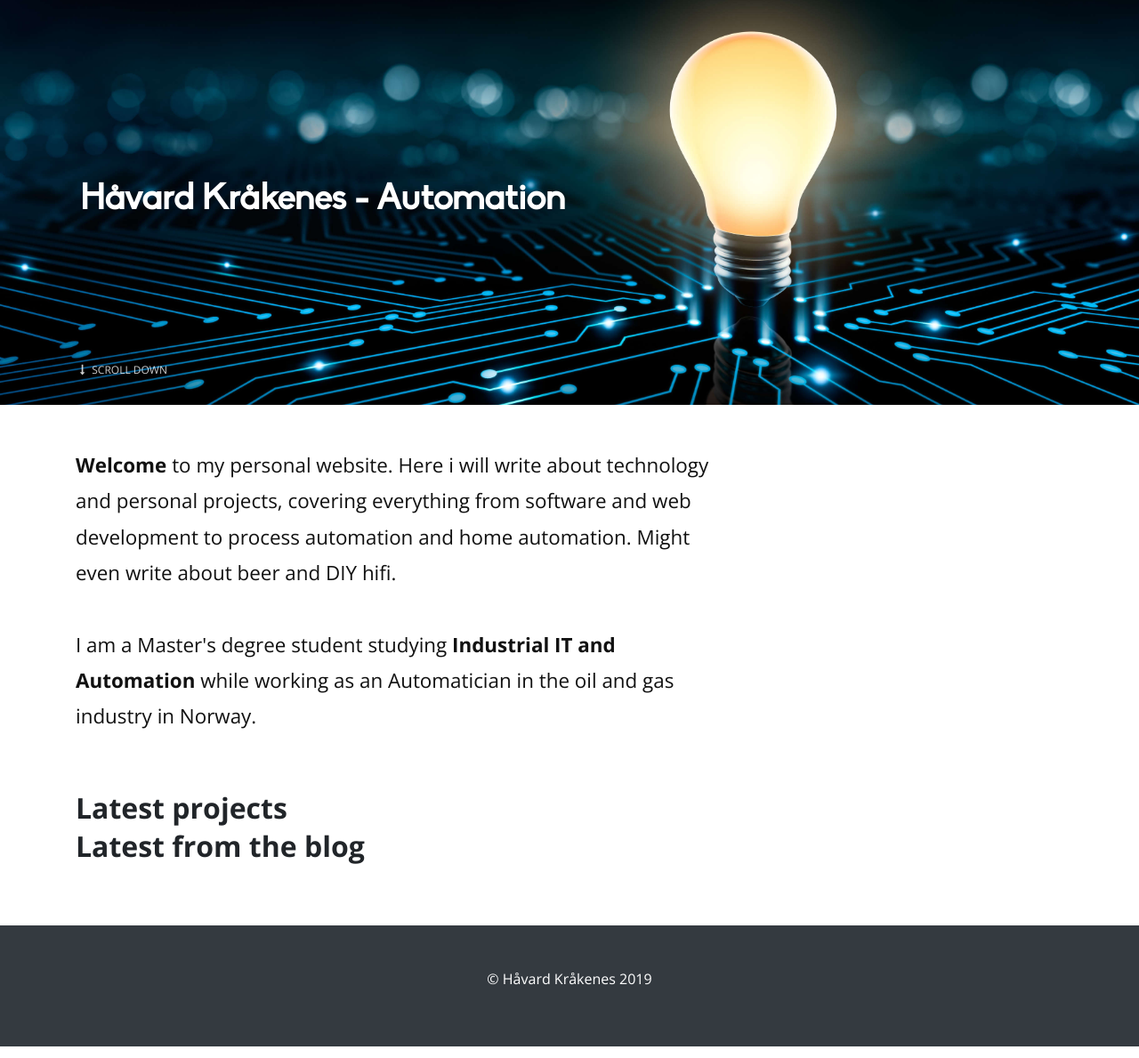
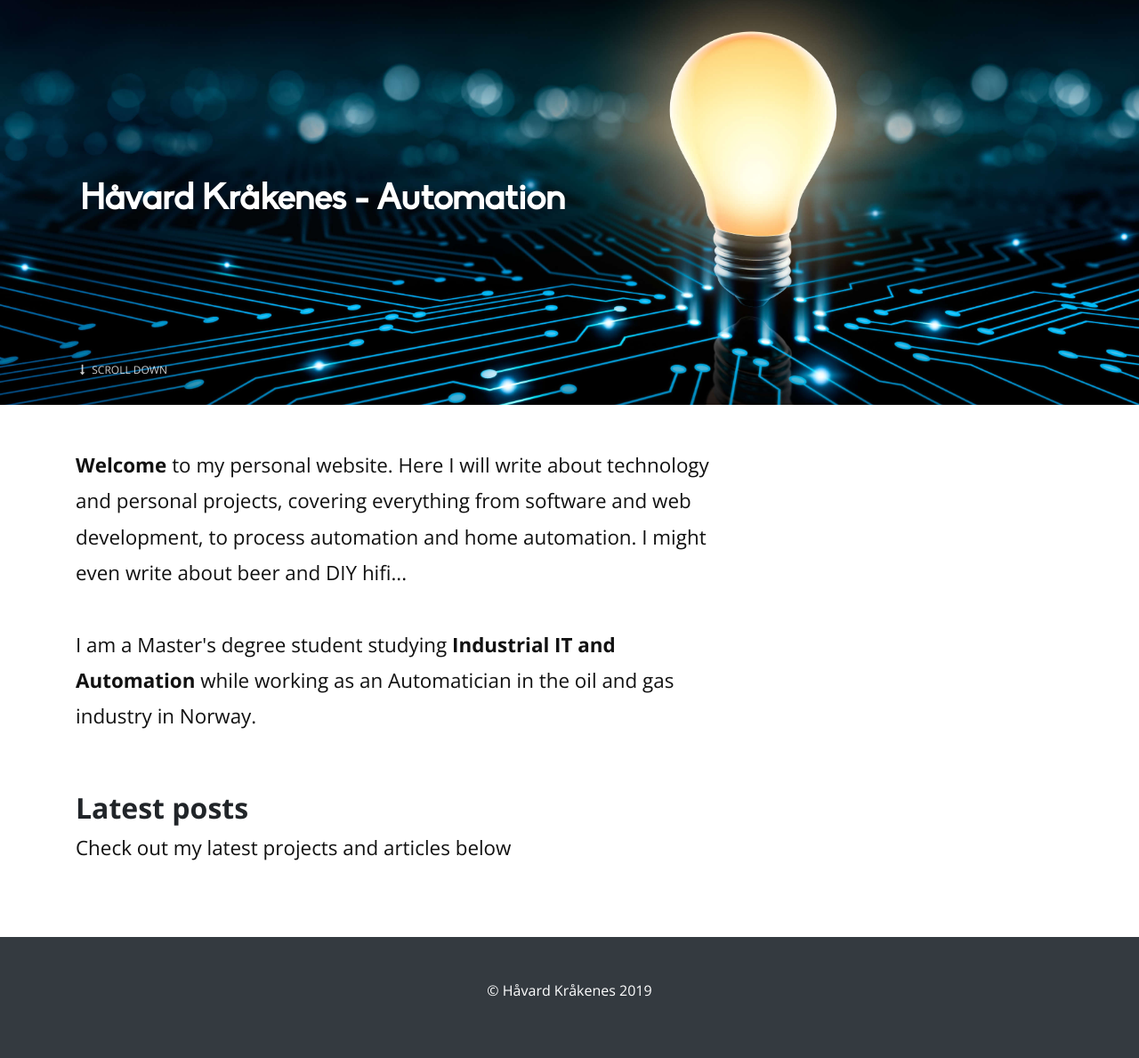
Before and after one commit to haavardnk/krakenes.com, a Django app: page / in a window 1280 px wide. Shown: the part 88-1277 px from the top of the page at 89% size. Run offline with Django 3.2, Linux system fonts and the light colour scheme; data that the repository does not hold is empty; parts of the project's set-up code (start-up, migrations or seed data) failed here and were passed over; some libraries are stand-ins or nearby versions.

Commit message:
Removed projects from the front site again.

```diff
--- a/blog/templates/blog/home.html
+++ b/blog/templates/blog/home.html
@@ -25,9 +25,9 @@
       <div class="col-lg-8">
         <p class="text-big">
           <strong>Welcome</strong> to my personal website.
-          Here i will write about technology and personal projects, covering
-          everything from software and web development to process automation and home automation.
-          Might even write about beer and DIY hifi.
+          Here I will write about technology and personal projects, covering
+          everything from software and web development, to process automation and home automation.
+          I might even write about beer and DIY hifi...
           <br>
 
           </br>
@@ -42,41 +42,10 @@
 <section class="no-padding-top">
   <div class="container">
     <header>
-      <h2>Latest projects</h2>
-    </header>
-    <div class="row">
-      {% for project in projects.all|slice:":3" %}
-      <div class="post col-md-4">
-        <div class="post-thumbnail">
-          <a href="{% url 'project_details' project.id %}"
-            ><img
-              src="{{ project.image.url }}"
-              alt="..."
-              class=""
-              width="350"
-              height="250"
-              style="object-fit: cover"
-          /></a>
-        </div>
-        <div class="post-details">
-          <div class="post-meta d-flex justify-content-between">
-            <div class="date">{{ project.pub_date_pretty }}</div>
-            <div class="category">
-              <a href="#">{{ project.category }}</a>
-            </div>
-          </div>
-          <a href="{% url 'project_details' project.id %}">
-            <h3 class="h4">{{ project.title }}</h3></a
-          >
-          <p class="text-muted">{{ project.summary }}</p>
-        </div>
-      </div>
-      {% endfor %}
-    </div>
-  </div>
-  <div class="container">
-    <header>
-      <h2>Latest from the blog</h2>
+      <h2>Latest posts</h2>
+      <p class="text-big">
+          Check out my latest projects and articles below
+      </p>
     </header>
     <div class="row">
       {% for post in posts.all|slice:":3" %}
--- a/blog/views.py
+++ b/blog/views.py
@@ -11,8 +11,7 @@ from django.contrib.auth.models import User
 
 def home(request):
     posts = BlogPost.objects.all().order_by('-id')
-    projects = Project.objects.all().order_by('-id')
-    return render(request, 'blog/home.html', {'posts': posts, 'projects': projects})
+    return render(request, 'blog/home.html', {'posts': posts})
 
 
 def blog(request):
```
